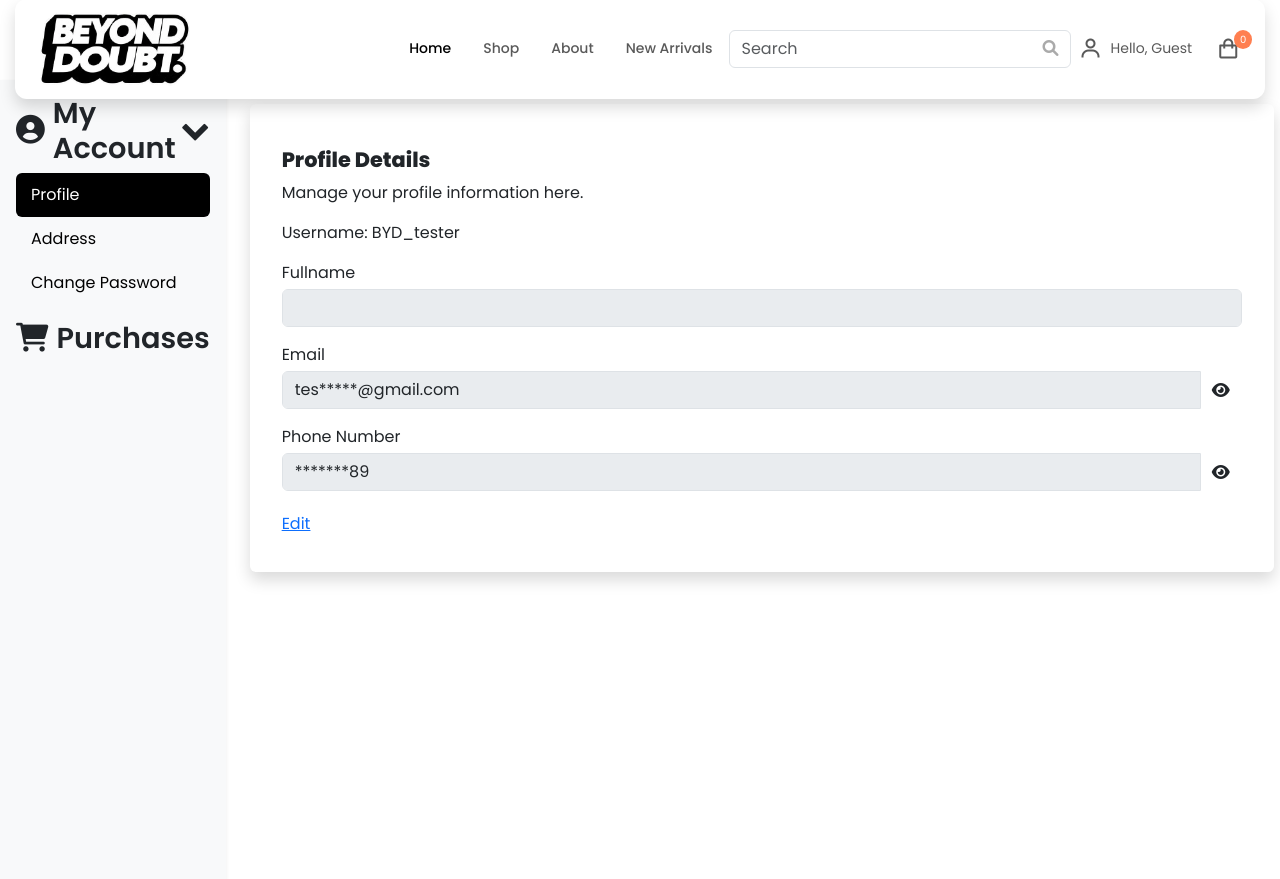
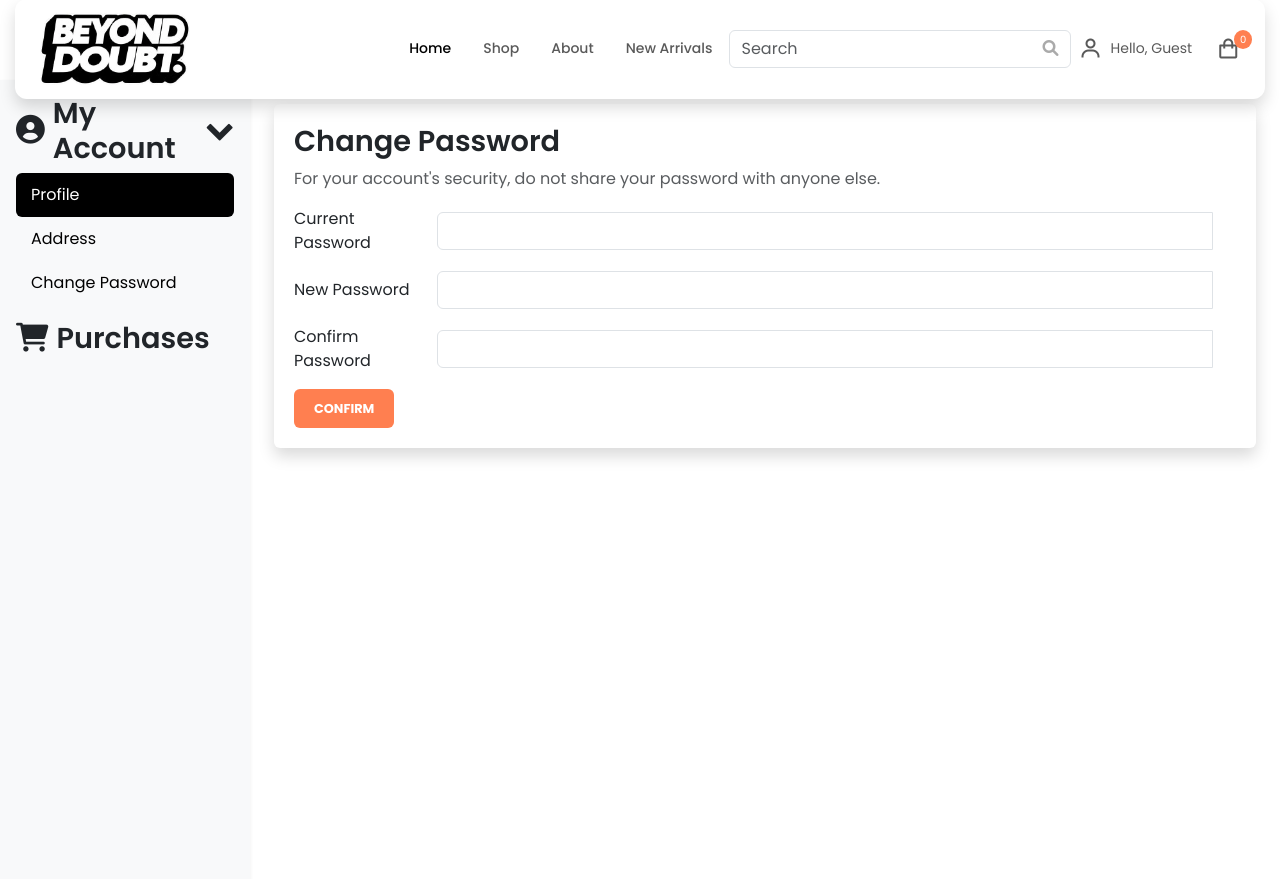
Before and after one commit to BootlegYouki/BYD-Clothing-E-Commerce, a PHP site: page /shop/profile.php in a window 1280 px wide. Shown: the part 16-895 px from the top of the page. Run offline with PHP 8.4, Linux system fonts and the light colour scheme; some libraries are stand-ins or nearby versions.

Commit message:
added change  password

```diff
--- a/shop/includes/profile_changePass.php
+++ b/shop/includes/profile_changePass.php
@@ -1 +1,85 @@
-<h3>this is change pass</h3>
+<h2>Change Password</h2>
+<p class="text-muted">For your account's security, do not share your password with anyone else.</p>
+
+<!-- Current Password -->
+<div class="mb-3 d-flex align-items-center">
+    <label class="me-3" style="width: 150px;">Current Password</label>
+    <div class="input-group flex-grow-1">
+        <input type="password" class="form-control password-input" id="current-P">
+        <span class="input-group-text toggle-password" data-target="current-P"></span>
+    </div>
+</div>
+
+<!-- New Password -->
+<div class="mb-3 d-flex align-items-center">
+    <label class="me-3" style="width: 150px;">New Password</label>
+    <div class="input-group flex-grow-1">
+        <input type="password" class="form-control password-input" id="new-P">
+        <span class="input-group-text toggle-password" data-target="new-P"></span>
+    </div>
+</div>
+
+<!-- Confirm Password -->
+<div class="mb-3 d-flex align-items-center">
+    <label class="me-3" style="width: 150px;">Confirm Password</label>
+    <div class="input-group flex-grow-1">
+        <input type="password" class="form-control password-input" id="confirm-P">
+        <span class="input-group-text toggle-password" data-target="confirm-P"></span>
+    </div>
+</div>
+
+<!-- Confirm Button -->
+<button class="btn-body btn btn-primary">Confirm</button>
+
+
+<!-- CSS--> <!-- CSS-->  <!-- CSS--> <!-- CSS--> <!-- CSS--> <!-- CSS--> <!-- CSS--> <!-- CSS--> <!-- CSS-->
+
+<!--  Remove Border -->
+<style>
+    .toggle-password {
+        background: none !important;
+        border: none !important;
+        cursor: pointer;
+    }
+
+    .btn-body {
+    font-size: 0.8rem;
+    font-weight: 700;
+    outline: none;
+    border: none;
+    background-color: coral;
+    color: white;
+    padding: 10px 20px;
+    cursor: pointer;
+    text-transform: uppercase;
+    transition: background-color 0.3s ease-in-out;
+}
+
+.btn-body:hover {
+    background-color: rgb(255, 150, 115);
+}
+
+</style>
+
+<!-- Show/Hide Password Script -->
+<script>
+    document.querySelectorAll(".toggle-password").forEach(button => {
+        let icon = document.createElement("i"); // Create the icon dynamically
+        button.appendChild(icon); // Append icon to the button
+
+        button.addEventListener("click", function () {
+            let targetInput = document.getElementById(this.dataset.target);
+
+            if (targetInput.type === "password") {
+                targetInput.type = "text";
+                icon.classList.replace("bi-eye", "bi-eye-slash");
+            } else {
+                targetInput.type = "password";
+                icon.classList.replace("bi-eye-slash", "bi-eye");
+            }
+        });
+    });
+</script>
+
+<!-- Bootstrap Icons (Make sure this is included in your project) -->
+<link rel="stylesheet" href="https://cdn.jsdelivr.net/npm/bootstrap-icons/font/bootstrap-icons.css">
--- a/shop/index.php
+++ b/shop/index.php
@@ -46,7 +46,7 @@ $discount = round((($originalPrice - $price) / $originalPrice) * 100);
     <!-- FAILED MODAL  -->
     <?php include 'includes/failedmodal.php'; ?>
     <!-- TERMS MODAL  -->
-    <?php include 'includes/terms.php';
+    <?php include 'includes/terms.php'; ?>
     <!-- SHOP CART -->
     <?php include 'includes/shopcart.php'; ?>
     <!-- HOME SECTION -->
--- a/shop/profile.php
+++ b/shop/profile.php
@@ -78,7 +78,7 @@
     <!-- Main Content Section (Now inside flex container) -->
     <div class="p-4 flex-grow-1 mt-5">
         <div class="content shadow bg-white rounded">
-            <?php include 'includes/profile_user_info.php'; ?>
+            <?php include 'includes/profile_changePass.php'; ?>
         </div>
     </div>
 </section>
```
Also changed, not shown: shop/details.php (+0 -10 lines).
